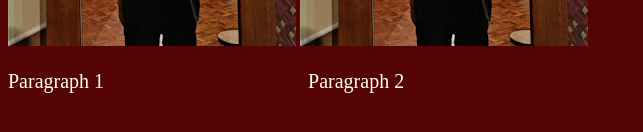
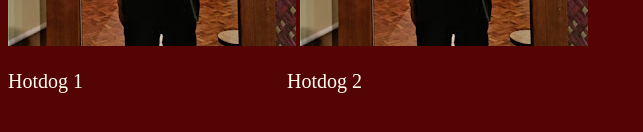
Before and after one commit to ChrisNeverland1/301MgitRepoAct7, a plain HTML site: page Features.html in a window 1280 px wide. Shown: the part 250-382 px from the top of the page, without its empty margins (0-643 px from the left). Drawn offline with Linux system fonts and the light colour scheme.

Commit message:
My Project

```diff
--- a/Features.html
+++ b/Features.html
@@ -10,7 +10,7 @@
     <img src="image.jpg" alt="image">
     <img src="image.jpg" alt="image">
     <br>
-    <p style="display: inline-block; margin-right: 200px;">Paragraph 1</p>
-    <p style="display: inline-block;">Paragraph 2</p>
+    <p style="display: inline-block; margin-right: 200px;">Hotdog 1</p>
+    <p style="display: inline-block;">Hotdog 2</p>
 </body>
 </html>
```
